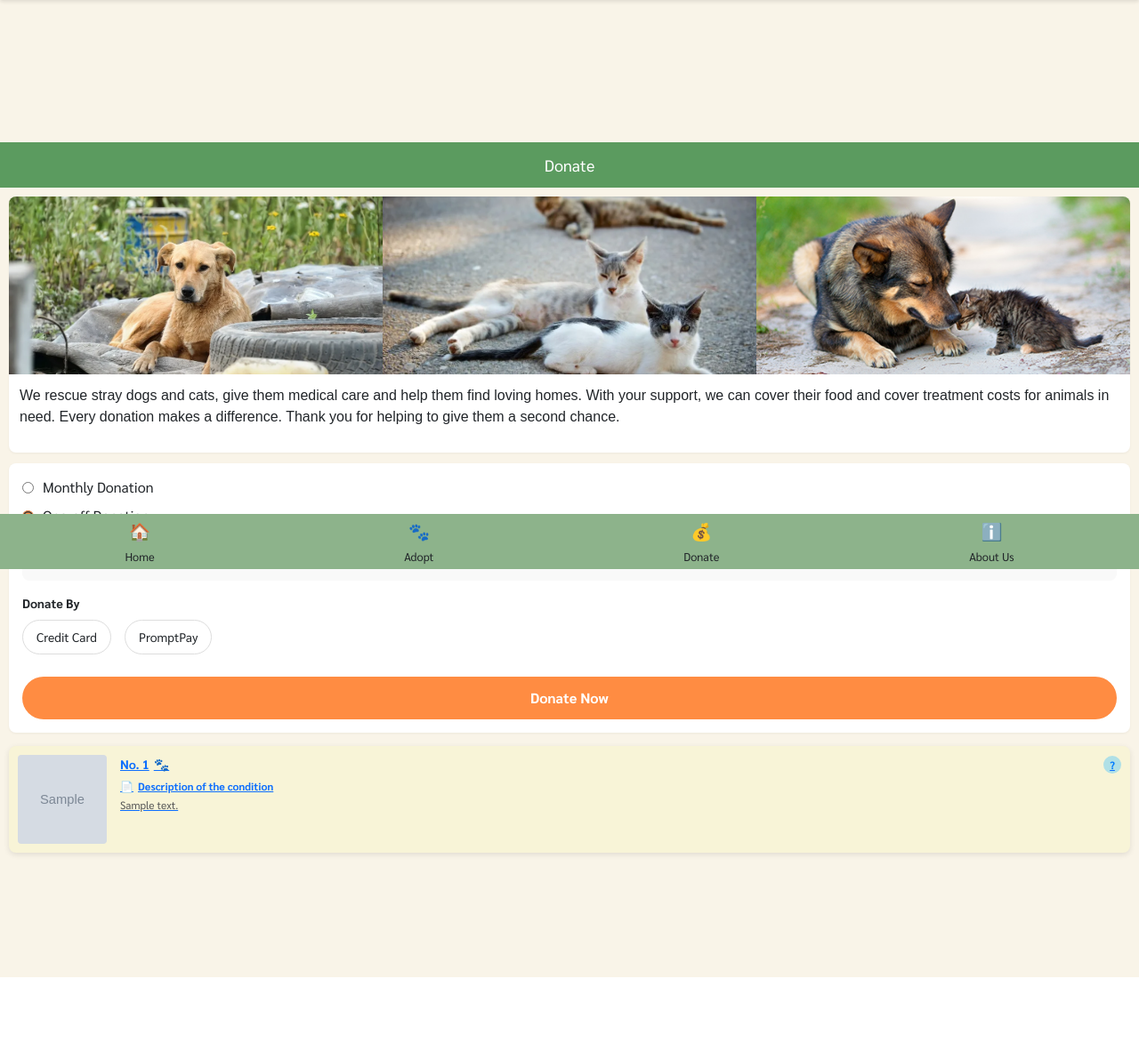
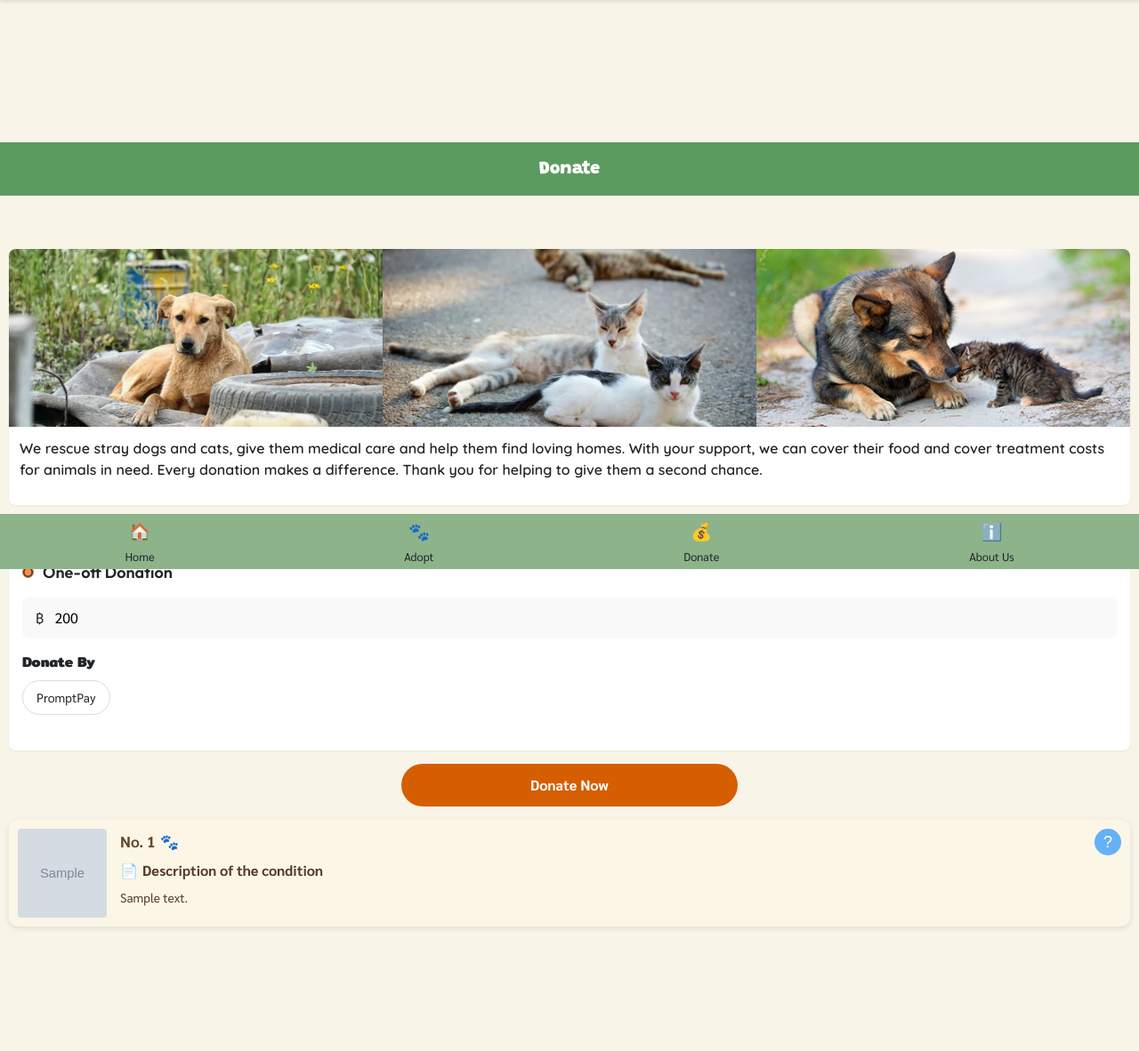
Before and after one commit to pichaty/dsi202, a Django app: template pawpal/myapp/templates/myapp/donate.html in a window 1280 px wide. Shown: the part 160-1342 px from the top of the page at 89% size. Before the commit the page ends 1259 px from the top, so only its background shows below. Run offline with Django 3.2, Linux system fonts and the light colour scheme; the template is opened without the code that fills it: most values are stand-ins (such as "Sample title", 1, 10 or a date in 2020); grey boxes marked "Sample" are stand-in pictures; some libraries are stand-ins or nearby versions.

Commit message:
ีupdate donate

```diff
--- a/pawpal/myapp/templates/myapp/base.html
+++ b/pawpal/myapp/templates/myapp/base.html
@@ -7,15 +7,16 @@
     <title>PawPal</title>
     {# Ensure Font Awesome is included for icons #}
     <link href="https://cdnjs.cloudflare.com/ajax/libs/font-awesome/6.0.0/css/all.min.css" rel="stylesheet">
-    <link href="https://cdnjs.cloudflare.com/ajax/libs/bootstrap/5.1.3/css/bootstrap.min.css" rel="stylesheet">
-    <link href="https://fonts.googleapis.com/css2?family=Sarabun:wght@400;700&display=swap" rel="stylesheet">
+    <link rel="preconnect" href="https://fonts.googleapis.com">
+<link rel="preconnect" href="https://fonts.gstatic.com" crossorigin>
+<link href="https://fonts.googleapis.com/css2?family=Grandstander:ital,wght@0,100..900;1,100..900&family=Mitr:wght@200;300;400;500;600;700&family=Nunito:ital,wght@0,200..1000;1,200..1000&family=Outfit:wght@100..900&family=Quicksand:wght@300..700&family=Varela+Round&display=swap" rel="stylesheet">
     <link href="{% static 'myapp/css/style.css' %}" rel="stylesheet">  {# Assuming you might have a style.css #}
 
     <style>
         /* Add or update your header styles here */
         header {
             position: fixed; /* Make the header fixed at the top */
-            top: 0;
+            top: 0; /* กำหนดให้อยู่ที่ขอบบนสุด */
             left: 0;
             width: 100%;
             z-index: 1000; /* Ensure it's above other content */
@@ -25,7 +26,19 @@
             padding: 5px; /* Match original adopt_catalog padding */
             background-color: #fff;
             box-shadow: 0 2px 4px rgba(0,0,0,0.1); /* Optional: Add a subtle shadow */
+            /* ****** เพิ่ม transition สำหรับการเลื่อน ****** */
+            transition: top 0.3s ease-in-out; /* ทำให้การเลื่อนเข้า/ออกดูนุ่มนวล */
+            /* ****************************************** */
         }
+
+        /* ****** เพิ่มคลาส CSS สำหรับ Header ที่ซ่อน ****** */
+        .header-hidden {
+            /* กำหนด top ให้เป็นค่าลบเท่ากับความสูงของ header เพื่อซ่อน */
+            /* ความสูง header ประมาณ 160px (logo 150 + padding 5+5) */
+            top: -160px; /* ****** อาจต้องปรับค่านี้ให้ตรงกับความสูงจริงของ Header คุณ ****** */
+        }
+        /* ********************************************** */
+
 
         .header-icon-container {
             display: flex;
@@ -116,11 +129,11 @@
             align-items: center;
             color: #ccc; /* Default color */
             z-index: 10;
-            cursor: pointer;
+            cursor: pointer; /* Indicate it's clickable */
         }
 
         .favorite-icon i {
-            color: #ccc; /* Default color of the icon */
+            color: #ccc; /* Default color of the Font Awesome icon */
         }
 
         .favorite-icon i.active {
@@ -162,5 +175,36 @@
     <script src="https://cdnjs.cloudflare.com/ajax/libs/bootstrap/5.1.3/js/bootstrap.bundle.min.js"></script>
 
     {% block extra_scripts %}{% endblock %}
+
+    {# ****** เพิ่ม JavaScript สำหรับควบคุมการซ่อน/แสดง Header ****** #}
+    <script>
+        let lastScrollTop = 0; // ตัวแปรเก็บตำแหน่ง scroll ล่าสุด
+        const header = document.querySelector('header'); // เลือก Header element
+        // หาความสูงของ Header แบบ dynamic เพื่อความแม่นยำ
+        const headerHeight = header.offsetHeight;
+
+        // Event Listener เมื่อมีการ scroll หน้าจอ
+        window.addEventListener('scroll', function() {
+            let currentScrollTop = window.pageYOffset || document.documentElement.scrollTop; // ตำแหน่ง scroll ปัจจุบัน
+
+            // ตรวจสอบทิศทางการ scroll
+            // ถ้าเลื่อนลง (ตำแหน่งปัจจุบันมากกว่าตำแหน่งล่าสุด)
+            // และตำแหน่งปัจจุบันเลื่อนลงมาแล้วเกินความสูงของ Header
+            if (currentScrollTop > lastScrollTop && currentScrollTop > headerHeight) {
+                header.classList.add('header-hidden'); // ซ่อน header โดยเพิ่มคลาส header-hidden
+            } else {
+                // ถ้าเลื่อนขึ้น หรือ อยู่ที่ด้านบนสุดของหน้าจอ (หรือยังเลื่อนลงไม่เกินความสูง header)
+                header.classList.remove('header-hidden'); // แสดง header โดยลบคลาส header-hidden ออก
+            }
+            lastScrollTop = currentScrollTop; // อัปเดตตำแหน่ง scroll ล่าสุด
+
+            // เพิ่มเงื่อนไขพิเศษ ถ้า scroll กลับไปบนสุด (ตำแหน่ง = 0) ให้แสดง header เสมอ
+            if (currentScrollTop === 0) {
+                 header.classList.remove('header-hidden');
+            }
+        });
+    </script>
+
+
 </body>
 </html>
--- a/pawpal/myapp/templates/myapp/donate.html
+++ b/pawpal/myapp/templates/myapp/donate.html
@@ -1,5 +1,5 @@
-{% extends 'myapp/base.html' %} {# สั่งให้สืบทอดจาก base.html เพื่อใช้ Header และ Footer #}
-{% load static %} {# โหลด tag สำหรับจัดการไฟล์ Static #}
+{% extends 'myapp/base.html' %}
+{% load static %}
 
 {% block extra_head %}
 <style>
@@ -12,21 +12,23 @@
         padding-bottom: 60px; /* เพิ่มระยะห่างด้านล่างสำหรับ Footer แบบ Fixed */
     }
 
-    /* Header Title Bar ของหน้านี้ (สีเขียว) */
-    /* Adjusted margin-top to push content below the fixed header from base.html */
+
     .page-header-title {
         background-color: #5B9B5F; /* สีเขียวตามรูป */
         color: white;
-        padding: 12px 15px;
+        padding: 15px 15px;
         text-align: center;
-        font-size: 18px;
-        font-weight: normal;
-        margin-top: 160px; /* เพิ่ม margin เพื่อให้เนื้อหาอยู่ใต้ header ที่ fixed */
+        font-size: 20px;
+        font-weight: 1000 ;
+        font-family: Grandstander; /* ใช้ฟอนต์ Grandstander ตามโค้ดที่คุณให้มา */
+
+         margin-top: 160px;
     }
 
     /* พื้นที่เนื้อหาหลัก เพิ่ม padding รอบๆ */
     .content-area {
         padding: 10px;
+        padding-top: 60px;
     }
 
     /* Card Mission Statement */
@@ -60,7 +62,8 @@
         padding: 12px;
         /* font-size: 13px; /* ขนาดฟอนต์เดิม */
         font-size: 16px; /* **ขนาดฟอนต์ใหม่ที่คุณต้องการ** */
-        font-family: 'Boriboon', sans-serif; /* **ใช้ฟอนต์ Sarabun (ถ้าต้องการ)** */
+        font-family: 'Quicksand', sans-serif; /* ใช้ฟอนต์ Quicksand ตามที่คุณให้มา */
+        font-weight: 600; /* ใช้ font-weight ตามที่คุณให้มา */
         /* อาจเพิ่ม color หรือ line-height ถ้าต้องการปรับเพิ่มเติม */
     }
 
@@ -82,6 +85,9 @@
         display: flex;
         align-items: center;
         margin-bottom: 8px;
+        font-weight: 600;
+        font-size: 18px;
+        font-family: 'outfit', sans-serif;
     }
 
     .radio-option input[type="radio"] {
@@ -118,9 +124,11 @@
     }
 
     .section-label {
-        font-size: 14px;
+        font-size: 16px;
         font-weight: bold;
         margin-bottom: 8px;
+        display: block;
+        font-family: 'Mitr', sans-serif;
     }
 
     .payment-methods {
@@ -167,16 +175,21 @@
 
     /* ปุ่ม Donate Now */
     .donate-button {
-        background-color: #ff8c42; /* สีส้มตามรูป */
+        background-color: #d55e00; /* สีส้มตามรูป */
         color: white;
         border: none;
         border-radius: 25px; /* ทำให้ปุ่มโค้งมน */
         padding: 12px;
-        width: 100%; /* ให้เต็มความกว้าง */
+        width: 30%; /* ให้เต็มความกว้าง */
         font-size: 16px;
         font-weight: bold;
         cursor: pointer;
         transition: background-color 0.3s ease;
+        margin-bottom: 15px; /* เพิ่มระยะห่างด้านล่าง */
+        margin-left: auto; /* จัดให้ปุ่มอยู่ตรงกลาง */
+        margin-right: auto; /* จัดให้ปุ่มอยู่ตรงกลาง */
+        display: block; /* ทำให้สามารถใช้ margin auto ได้ */
+
     }
 
     .donate-button:hover {
@@ -184,20 +197,21 @@
     }
 
     /* รายการเคสสัตว์เลี้ยง */
-    /* รายการเคสสัตว์เลี้ยง - ปรับสไตล์ตามรูปใหม่ล่าสุด */
     .pet-cases {
         margin-top: 15px;
     }
 
     .pet-case-card {
         display: flex;
-    background-color: #f8f4d7; /* สีที่เข้มขึ้นจาก #fff3e0 */
-    border-radius: 8px;
+        background-color: #fcf6e7;
+        border-radius: 10px;
         overflow: hidden;
         margin-bottom: 10px;
         box-shadow: 0 2px 6px rgba(0, 0, 0, 0.1); /* เพิ่มเงาเล็กน้อย */
         transition: transform 0.3s ease, box-shadow 0.3s ease;
         padding: 10px;
+        text-decoration: none; /* **เอาขีดเส้นใต้ออก** */
+        color: inherit;
     }
 
     .pet-case-card:hover {
@@ -237,12 +251,13 @@
     }
 
     .case-number {
-        font-size: 14px;
+        font-size: 17px;
         font-weight: bold;
         /* margin-bottom: 5px; /* ย้าย margin-bottom ไปที่ .case-header */
         display: flex;
         align-items: center;
         /* position: relative; /* ลบ position: relative ออกจาก case-number */
+        color: #614a2d;
     }
 
     .paw-icon {
@@ -251,40 +266,36 @@
         font-size: 1em; /* ขนาดเดียวกับข้อความ */
     }
 
-    /* สไตล์สำหรับไอคอนเพศ */
+    /* สไตล์สำหรับไอคอนเพศ - ใช้ฟอนต์เดียวกับ Adopt Catalog */
     .gender-icon {
-         width: 20px; /* กำหนดขนาดวงกลม */
-         height: 20px;
+         width: 30px; /* กำหนดขนาดวงกลม */
+         height: 30px;
          border-radius: 50%; /* ทำให้เป็นวงกลม */
-         background-color: #b0e0e6; /* สีฟ้าอ่อน (ตัวอย่าง อาจปรับสีตามต้องการ) */
-         color: #007bff; /* สีไอคอน (ตัวอย่าง อาจปรับสีตามต้องการ) */
-         font-size: 12px; /* ขนาดสัญลักษณ์เพศ */
+         background-color: #66b0f5;
+         color: #ffffff;
+         font-size: 18px; /* ขนาดสัญลักษณ์เพศ */
          display: flex;
          justify-content: center;
          align-items: center;
-         font-weight: bold;
+         font-weight: 3000;
          flex-shrink: 0; /* ป้องกันไอคอนเพศถูกย่อ */
+         font-family: 'font-awesome', sans-serif; /* ใช้ font-family ตามโค้ดที่คุณให้มา */
     }
 
      /* ตัวอย่างสีสำหรับเพศหญิง ถ้าต้องการแยกสี */
      .gender-icon.female {
-         background-color: #ffb6c1; /* สีชมพูอ่อน */
-         color: #ff69b4; /* สีชมพู */
-     }
-
-
-    /* สไตล์สำหรับส่วน Description of the condition */
-     .condition-section {
-        /* ไม่มีสไตล์เฉพาะมากนัก อาจใช้ padding หรือ margin ถ้าต้องการ */
+         background-color: #ff69b4; /* สีชมพูอ่อน */
+         color: #fdeef5; /* สีชมพู */
      }
 
     /* สไตล์สำหรับ Label "Description of the condition" และไอคอน */
     .condition-label {
         display: flex; /* จัดเรียงไอคอนและข้อความในแนวนอน */
         align-items: center; /* จัดให้อยู่กึ่งกลางแนวตั้ง */
-        font-size: 12px; /* ขนาดฟอนต์ Label */
+        font-size: 16px; /* ขนาดฟอนต์ Label */
         font-weight: bold;
-        margin-bottom: 3px; /* ระยะห่างด้านล่าง Label */
+        margin-bottom: 8px; /* ระยะห่างด้านล่าง Label */
+        color: #523a28;
     }
 
     /* สไตล์สำหรับไอคอนสมุดโน้ต */
@@ -296,24 +307,14 @@
 
 
     .case-description {
-        font-size: 12px;
-        /* margin-bottom เดิมถูกย้ายไปที่ condition-label และด้านล่างสุดไม่มีปุ่มแล้ว */
+        font-size: 14px;
+
     }
 
     .case-description p {
-         margin: 0; /* ลบ margin ค่า default ของ p */
-         color: #555; /* ปรับสีข้อความคำอธิบายเล็กน้อย */
+         margin: 0;
+         color: #523a28; /* ปรับสีข้อความคำอธิบายเล็กน้อย */
     }
-
-
-    .support-button-container { /* ลบสไตล์นี้ออก เพราะไม่มีปุ่มแล้ว */
-        display: none;
-    }
-
-     .support-button { /* ลบสไตล์นี้ออก เพราะไม่มีปุ่มแล้ว */
-        display: none;
-    }
-
 
     .info-button { /* ลบสไตล์นี้ออก หรือเก็บไว้ถ้ายังมีใช้อยู่ที่อื่น */
         display: none; /* ซ่อนไอคอน Info เดิมตามรูปใหม่ */
@@ -332,11 +333,15 @@
 {% block content %}
     {# ส่วน Header จะมาจาก base.html โดยอัตโนมัติ #}
 
+    {# Header "Donate" ที่จะ Fixed #}
     <div class="page-header-title">
         Donate
     </div>
 
+    {# พื้นที่เนื้อหาหลักทั้งหมด จะมี padding ด้านบนเพิ่มขึ้น #}
     <div class="content-area">
+        {# ... เนื้อหาอื่นๆ ในหน้า Donate ทั้งหมดจะอยู่ใน div นี้ ... #}
+
         <div class="mission-card">
             <div class="pet-images-row">
                 <div class="pet-image">
@@ -357,11 +362,11 @@
             </div>
         </div>
 
-        <div class="donation-form-card">
         {# กำหนด action ของฟอร์มให้ส่งข้อมูลไปที่ URL ที่ชื่อ 'process_donation' #}
         <form method="post" action="{% url 'process_donation' %}" id="donationForm">
             {% csrf_token %} {# เพิ่ม CSRF token สำหรับความปลอดภัย #}
 
+            <div class="donation-form-card">
                 <div class="radio-options">
                     <div class="radio-option">
                         <input type="radio" id="monthlyDonation" name="donationType" value="monthly">
@@ -374,7 +379,7 @@
                 </div>
 
                 <div class="amount-field">
-                    <span class="currency-symbol">$</span> {# หรือใช้สัญลักษณ์สกุลเงินของคุณ เช่น ฿ #}
+                    <span class="currency-symbol">฿</span> {# หรือใช้สัญลักษณ์สกุลเงินของคุณ เช่น ฿ #}
                     <input type="number" name="donationAmount" value="200" min="10"> {# กำหนดค่าเริ่มต้นและขั้นต่ำ #}
                 </div>
 
@@ -383,21 +388,17 @@
                     <div class="payment-methods">
 
                          <div class="payment-method">
-                            <input type="radio" id="creditCard" name="paymentMethod" value="creditCard">
-                            <label for="creditCard" class="payment-label">Credit Card</label>
-                        </div>
-
-                         <div class="payment-method">
                              <input type="radio" id="promptPay" name="paymentMethod" value="promptPay">
                              <label for="promptPay" class="payment-label">PromptPay</label>
                          </div>
 
                     </div>
                 </div>
+            </div>
 
+            {# ปุ่ม Donate Now แยกออกจาก card แล้ว #}
             <button type="submit" class="donate-button">Donate Now</button>
         </form>
-        </div>
 
         <div class="pet-cases">
             {# วนลูปแสดงข้อมูลจาก donation_cases ที่ส่งมาจาก view #}
@@ -418,10 +419,10 @@
                    </div>
                    {# ส่วนข้อมูลด้านขวา #}
                    <div class="pet-info">
-                       <div class="case-header"> {# เพิ่ม div ใหม่สำหรับ header ด้านขวา #}
+                       <div class="case-header">
                            <div class="case-number">No. {{ case.case_id }} <span class="paw-icon">🐾</span></div> {# แสดง case_id พร้อมไอคอนอุ้งเท้า #}
                            {# แสดงไอคอนเพศ #}
-                           <div class="gender-icon">
+                           <div class="gender-icon {% if case.pet.gender|lower == 'female' %}female{% endif %}">
                                {% if case.pet.gender|lower == 'male' %}
                                    ♂ {# สัญลักษณ์เพศผู้ #}
                                {% elif case.pet.gender|lower == 'female' %}
```
Also changed, not shown: pawpal/myapp/templates/myapp/donate_detail.html (+54 -24 lines). Lines whose indentation alone changed are shown as unchanged.
